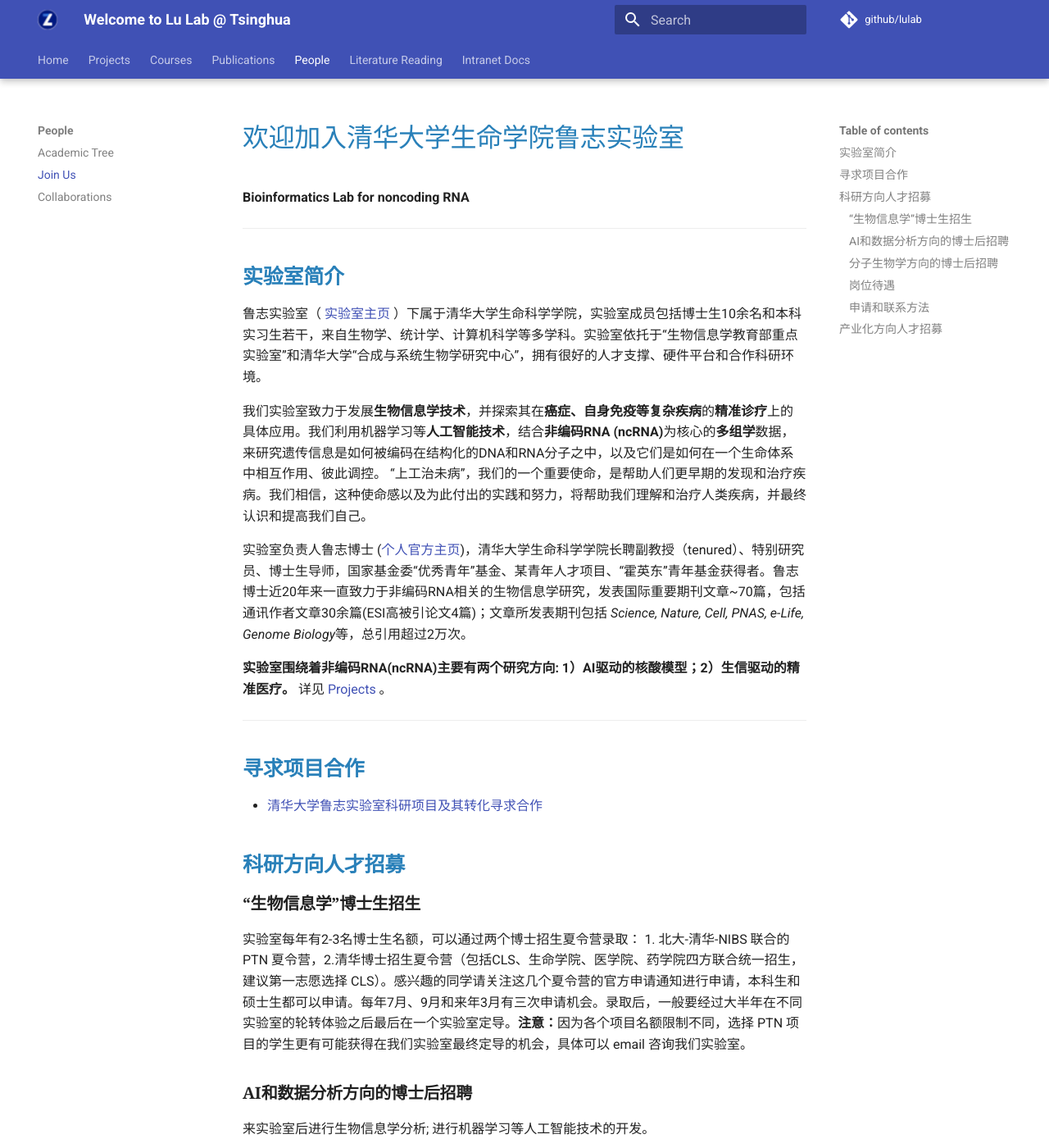
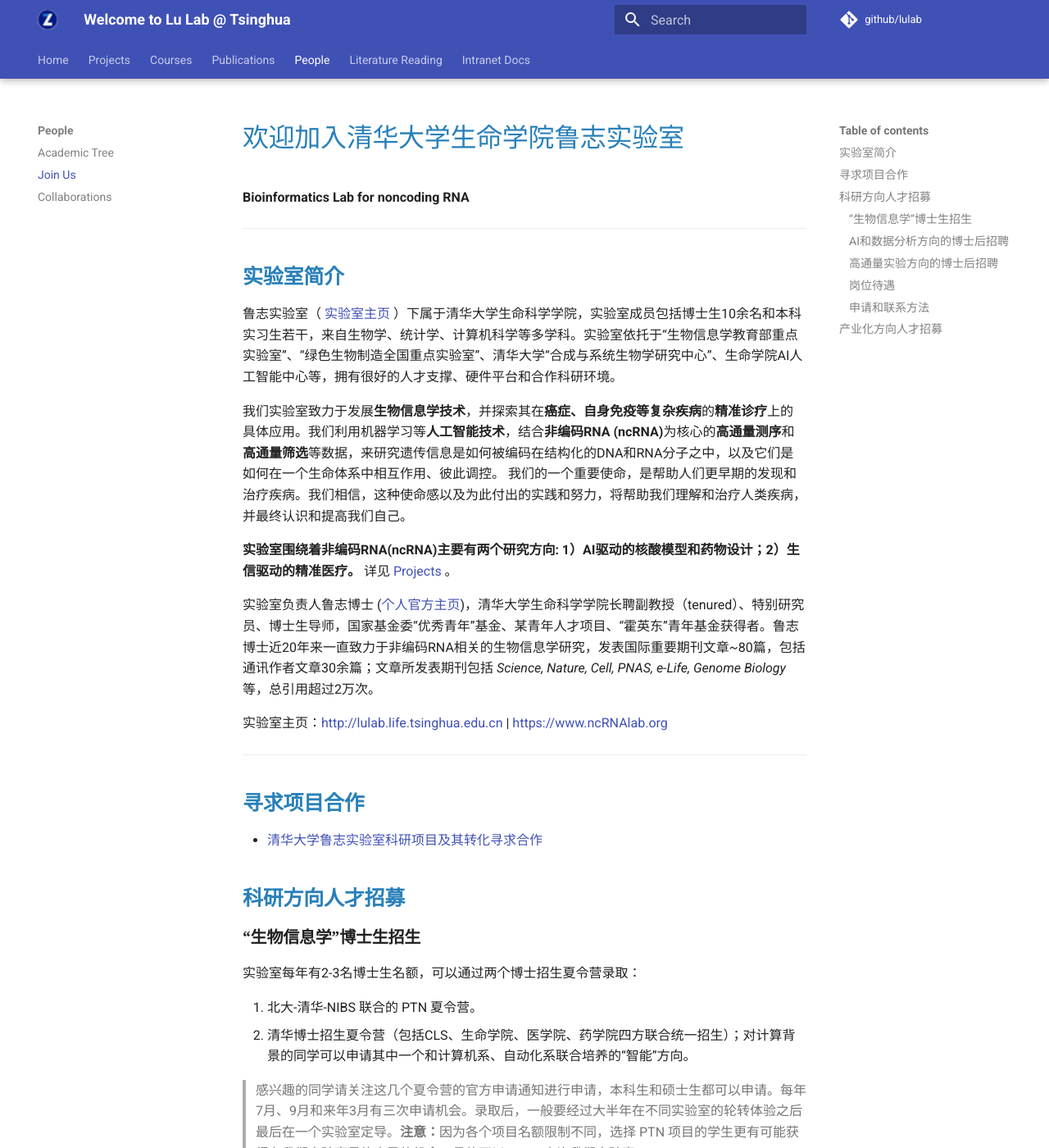
Before and after one commit to lulab/mkdocs, an MkDocs documentation site: the page built from docs/people/join-us.md, in a window 1280 px wide and 1400 px high. Shown: the whole window at 82% size. Built offline with MkDocs 1.6.1 and Material for MkDocs 9.7.7, drawn with Linux system fonts in a browser that asks for light colours; some of the changed text lies outside the part shown.

Commit message:
Update join-us.md

```diff
--- a/docs/people/join-us.md
+++ b/docs/people/join-us.md
@@ -10,13 +10,15 @@
 
 ##  实验室简介
 
-鲁志实验室（ [实验室主页](https://www.ncRNAlab.org) ）下属于清华大学生命科学学院，实验室成员包括博士生10余名和本科实习生若干，来自生物学、统计学、计算机科学等多学科。实验室依托于“生物信息学教育部重点实验室”和清华大学“合成与系统生物学研究中心”，拥有很好的人才支撑、硬件平台和合作科研环境。
+鲁志实验室（ [实验室主页](https://www.ncRNAlab.org) ）下属于清华大学生命科学学院，实验室成员包括博士生10余名和本科实习生若干，来自生物学、统计学、计算机科学等多学科。实验室依托于“生物信息学教育部重点实验室”、“绿色生物制造全国重点实验室”、清华大学“合成与系统生物学研究中心”、生命学院AI人工智能中心等，拥有很好的人才支撑、硬件平台和合作科研环境。
 
-我们实验室致力于发展**生物信息学技术**，并探索其在**癌症、自身免疫等复杂疾病**的**精准诊疗**上的具体应用。我们利用机器学习等**人工智能技术**，结合**非编码RNA (ncRNA)**为核心的**多组学**数据，来研究遗传信息是如何被编码在结构化的DNA和RNA分子之中，以及它们是如何在一个生命体系中相互作用、彼此调控。 “上工治未病”，我们的一个重要使命，是帮助人们更早期的发现和治疗疾病。我们相信，这种使命感以及为此付出的实践和努力，将帮助我们理解和治疗人类疾病，并最终认识和提高我们自己。
+我们实验室致力于发展**生物信息学技术**，并探索其在**癌症、自身免疫等复杂疾病**的**精准诊疗**上的具体应用。我们利用机器学习等**人工智能技术**，结合**非编码RNA (ncRNA)**为核心的**高通量测序**和**高通量筛选**等数据，来研究遗传信息是如何被编码在结构化的DNA和RNA分子之中，以及它们是如何在一个生命体系中相互作用、彼此调控。 我们的一个重要使命，是帮助人们更早期的发现和治疗疾病。我们相信，这种使命感以及为此付出的实践和努力，将帮助我们理解和治疗人类疾病，并最终认识和提高我们自己。
 
-实验室负责人鲁志博士 ([个人官方主页](https://cn.bing.com/search?q=%E6%B8%85%E5%8D%8E%E5%A4%A7%E5%AD%A6+%E7%94%9F%E5%91%BD%E5%AD%A6%E9%99%A2+%E9%B2%81%E5%BF%97))，清华大学生命科学学院长聘副教授（tenured）、特别研究员、博士生导师，国家基金委“优秀青年”基金、某青年人才项目、“霍英东”青年基金获得者。鲁志博士近20年来一直致力于非编码RNA相关的生物信息学研究，发表国际重要期刊文章~70篇，包括通讯作者文章30余篇(ESI高被引论文4篇)；文章所发表期刊包括 *Science, Nature, Cell, PNAS, e-Life, Genome Biology*等，总引用超过2万次。
+**实验室围绕着非编码RNA(ncRNA)主要有两个研究方向: 1）AI驱动的核酸模型和药物设计；2）生信驱动的精准医疗。** 详见 [Projects](../projects/proj.md) 。
 
-**实验室围绕着非编码RNA(ncRNA)主要有两个研究方向: 1）AI驱动的核酸模型；2）生信驱动的精准医疗。** 详见 [Projects](../projects/proj.md) 。
+实验室负责人鲁志博士 ([个人官方主页](https://life.tsinghua.edu.cn/info/1034/1298.htm))，清华大学生命科学学院长聘副教授（tenured）、特别研究员、博士生导师，国家基金委“优秀青年”基金、某青年人才项目、“霍英东”青年基金获得者。鲁志博士近20年来一直致力于非编码RNA相关的生物信息学研究，发表国际重要期刊文章~80篇，包括通讯作者文章30余篇；文章所发表期刊包括 *Science, Nature, Cell, PNAS, e-Life, Genome Biology*等，总引用超过2万次。
+
+实验室主页：<http://lulab.life.tsinghua.edu.cn> | <https://www.ncRNAlab.org>
 
 
 ---
@@ -32,12 +34,19 @@
 
 ### “生物信息学”博士生招生
 
-实验室每年有2-3名博士生名额，可以通过两个博士招生夏令营录取： 1. 北大-清华-NIBS 联合的 PTN 夏令营，2.清华博士招生夏令营（包括CLS、生命学院、医学院、药学院四方联合统一招生，建议第一志愿选择 CLS）。感兴趣的同学请关注这几个夏令营的官方申请通知进行申请，本科生和硕士生都可以申请。每年7月、9月和来年3月有三次申请机会。录取后，一般要经过大半年在不同实验室的轮转体验之后最后在一个实验室定导。**注意：**因为各个项目名额限制不同，选择 PTN 项目的学生更有可能获得在我们实验室最终定导的机会，具体可以 email 咨询我们实验室。
+实验室每年有2-3名博士生名额，可以通过两个博士招生夏令营录取：
+
+1. 北大-清华-NIBS 联合的 PTN 夏令营。
+2. 清华博士招生夏令营（包括CLS、生命学院、医学院、药学院四方联合统一招生）；对计算背景的同学可以申请其中一个和计算机系、自动化系联合培养的“智能”方向。
+
+> 感兴趣的同学请关注这几个夏令营的官方申请通知进行申请，本科生和硕士生都可以申请。每年7月、9月和来年3月有三次申请机会。录取后，一般要经过大半年在不同实验室的轮转体验之后最后在一个实验室定导。**注意：**因为各个项目名额限制不同，选择 PTN 项目的学生更有可能获得在我们实验室最终定导的机会，具体可以 email 咨询我们实验室。
+
+此外，对于在职人员，可以申请清华大学“创新领军工程博士”，一般每年11月在网上提交申请材料，我们实验室可以在里面的生物与医药（0860）类招生。
 
 
 ### AI和数据分析方向的博士后招聘
 
-来实验室后进行生物信息学分析; 进行机器学习等人工智能技术的开发。
+来实验室后进行和**精准医疗、核酸模型和药物设计**等相关的人工智能技术的研发和应用。
 
 基本要求：
 
@@ -46,19 +55,19 @@
 * 有扎实的 AI 技术能力的人才优先。
 
 
-### 分子生物学方向的博士后招聘
+### 高通量实验方向的博士后招聘
 
-该方向的重点招募对象是 **分子生物学和NGS技术开发方向的人才**, 来实验室后进行最新的高通量测序(single-cell and cell free)研究; 进行精准医疗/液体活检技术开发。
+该方向的重点招募对象是 **分子生物学和NGS技术开发方向的人才**, 来实验室后进行最新的**液体活检、高通量测序、高通量药物筛选**等技术的开发。
 
 基本要求：
 
 * 符合清华大学博士后招收的基本条件，拥有博士学位，有较强独立从事课题研究的能力；
 * 熟悉分子生物学实验技术，动手和总结能力出众；
 * 有如下技能和经验者优先：
-  * 对高通量测序（NGS）的多种建库技术有较多经验；
-  * 熟悉不同细胞组分以及体液外泌体等的RNA提取、纯化等操作；
-  * 熟练掌握分子克隆等分子生物学实验，如CRISPR、体外转录技术等；
-  * 对RNA尤其是**非编码RNA**的功能及其生物调控具有强烈兴趣；
+     * 对高通量测序技术，尤其是专业的建库技术，有较多经验；
+     * 对高通量筛选技术，如shRNA筛选、CRISPR筛选等有较多经验；
+     * 熟练掌握分子克隆等分子生物学实验，尤其是 RNAi、CRISPR 等；
+     * 对RNA尤其是非编码RNA的相关研究和实验有较多经验。
 
 
 
```
Also changed, not shown: other parts of docs/people/join-us.md (+1 -1 lines).
